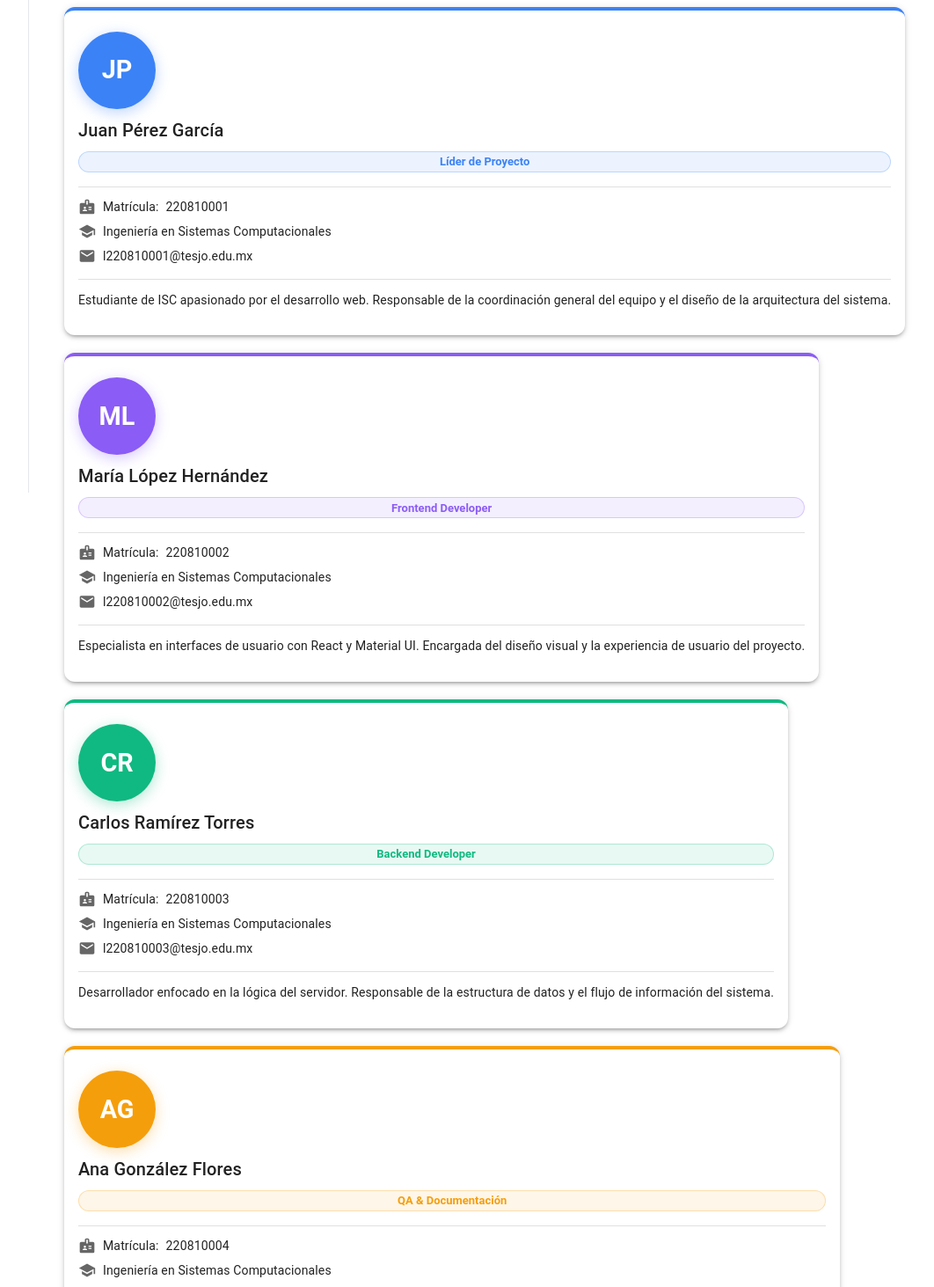
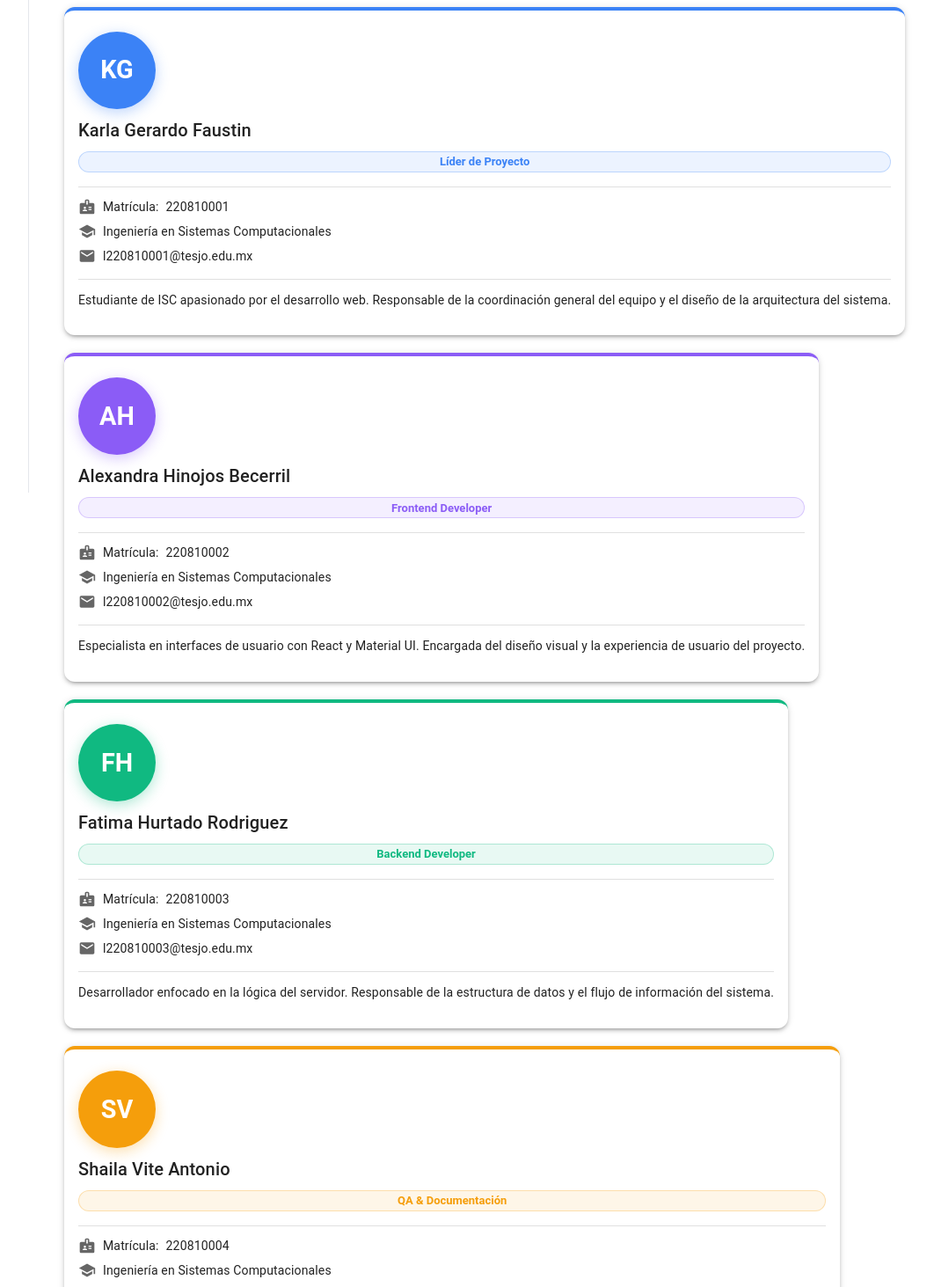
Before and after one commit to 2022150480397-create/sistema-ic0802, a React (Vite) app: page /Equipo in a window 1280 px wide. Shown: the part 240-1703 px from the top of the page at 88% size, without its empty margins (207-1269 px from the left). Built offline with nearby package versions, Linux system fonts and the light colour scheme.

Commit message:
actualización equipo

```diff
--- a/src/pages/Equipo/Equipo.jsx
+++ b/src/pages/Equipo/Equipo.jsx
@@ -16,7 +16,7 @@ import PageContainer from "../../components/common/PageContainer";
 
 const integrantes = [
   {
-    nombre: "Juan Pérez García",
+    nombre: "Karla Gerardo Faustin",
     matricula: "220810001",
     carrera: "Ingeniería en Sistemas Computacionales",
     correo: "l220810001@tesjo.edu.mx",
@@ -26,7 +26,7 @@ const integrantes = [
     color: "#3b82f6",
   },
   {
-    nombre: "María López Hernández",
+    nombre: "Alexandra Hinojos Becerril",
     matricula: "220810002",
     carrera: "Ingeniería en Sistemas Computacionales",
     correo: "l220810002@tesjo.edu.mx",
@@ -36,7 +36,7 @@ const integrantes = [
     color: "#8b5cf6",
   },
   {
-    nombre: "Carlos Ramírez Torres",
+    nombre: "Fatima Hurtado Rodriguez",
     matricula: "220810003",
     carrera: "Ingeniería en Sistemas Computacionales",
     correo: "l220810003@tesjo.edu.mx",
@@ -46,7 +46,7 @@ const integrantes = [
     color: "#10b981",
   },
   {
-    nombre: "Ana González Flores",
+    nombre: "Shaila Vite Antonio",
     matricula: "220810004",
     carrera: "Ingeniería en Sistemas Computacionales",
     correo: "l220810004@tesjo.edu.mx",
```
